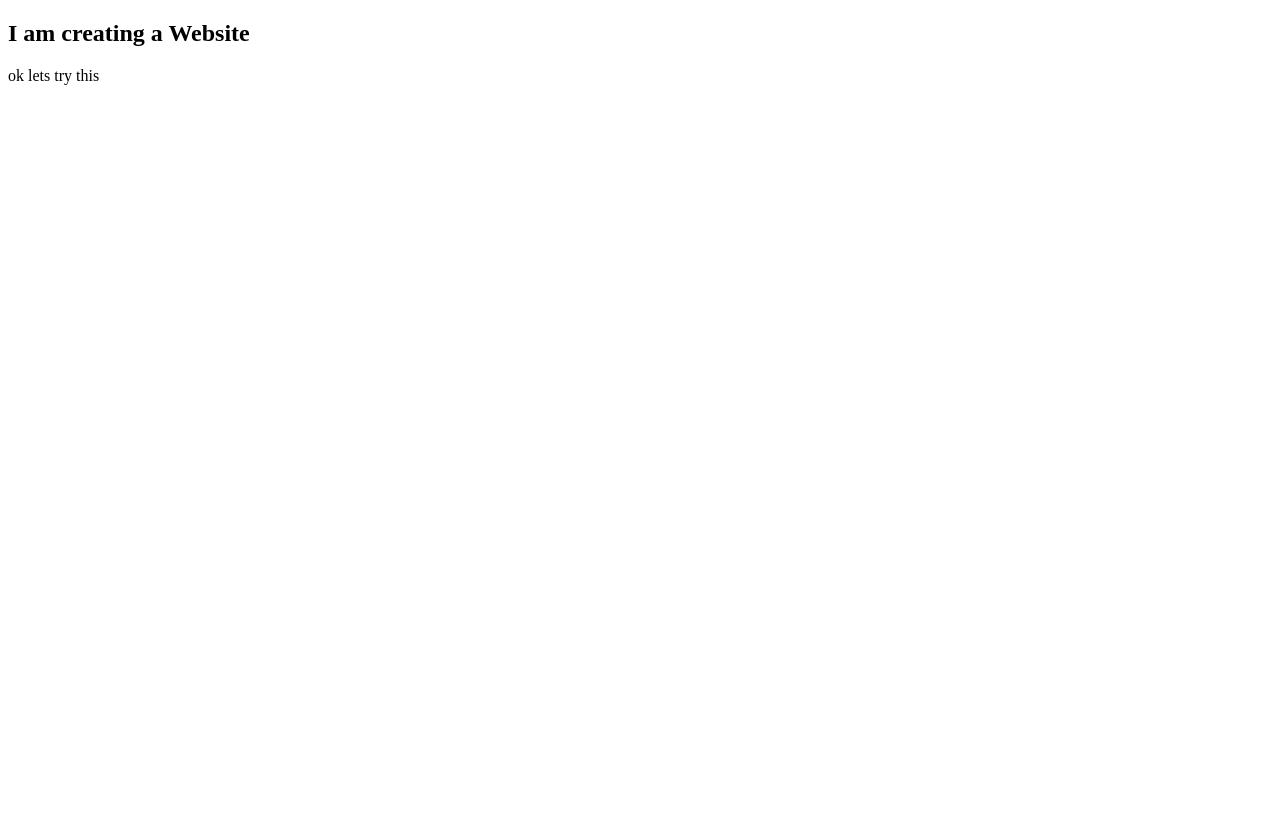
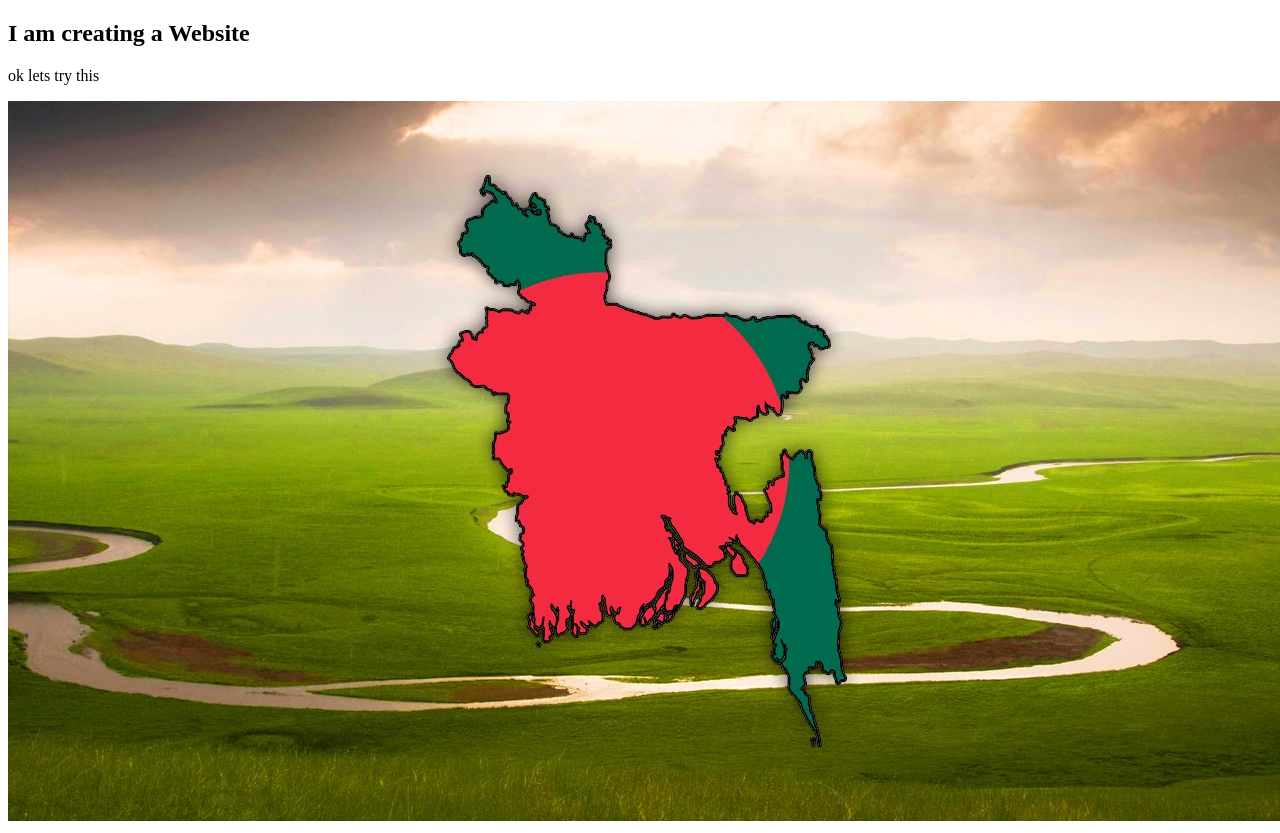
Before and after one commit to samsozzaman/my-first-website, a plain HTML site: page index.html in a window 1280 px wide. Before the commit the page ends 800 px from the top, so only its background shows below. Drawn offline with Linux system fonts and the light colour scheme.

Commit message:
added a pic

```diff
--- a/index.html
+++ b/index.html
@@ -8,5 +8,6 @@
 <body>
     <h2>I am creating a Website</h2>
     <p>ok lets try this </p>
+    <img src="bd.jpg">
 </body>
 </html>
```
Also changed, not shown: bd.jpg (added).
